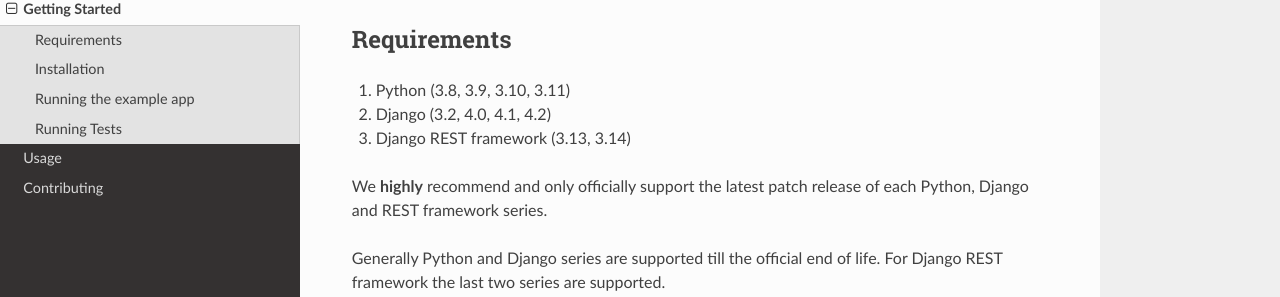
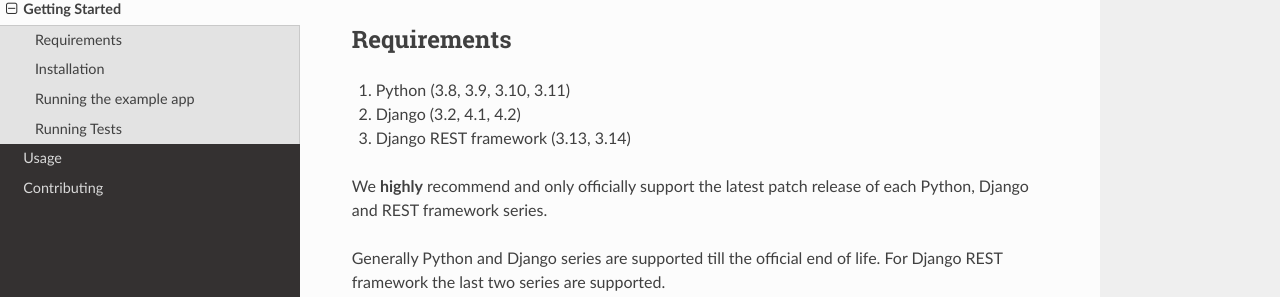
Before and after one commit to django-json-api/django-rest-framework-json-api, a Sphinx documentation site: the page built from docs/getting-started.md, in a window 1280 px wide and 900 px high, scrolled down 855 px. Shown: the part 153-450 px from the top of the window. Built offline with Sphinx 7.4.7 and the Read the Docs theme 2.0.0, drawn with Linux system fonts in a browser that asks for light colours; pages that are not in the unit, such as notebooks, are missing from menus.

Commit message:
Removed support for Django 4.0 (#1180)

```diff
--- a/README.rst
+++ b/README.rst
@@ -93,7 +93,7 @@
 ------------
 
 1. Python (3.8, 3.9, 3.10, 3.11)
-2. Django (3.2, 4.0, 4.1, 4.2)
+2. Django (3.2, 4.1, 4.2)
 3. Django REST framework (3.13, 3.14)
 
 We **highly** recommend and only officially support the latest patch release of each Python, Django and REST framework series.
--- a/docs/getting-started.md
+++ b/docs/getting-started.md
@@ -52,7 +52,7 @@
 ## Requirements
 
 1. Python (3.8, 3.9, 3.10, 3.11)
-2. Django (3.2, 4.0, 4.1, 4.2)
+2. Django (3.2, 4.1, 4.2)
 3. Django REST framework (3.13, 3.14)
 
 We **highly** recommend and only officially support the latest patch release of each Python, Django and REST framework series.
```
Also changed, not shown: CHANGELOG.md (+2 -1 lines), 1 other file.
